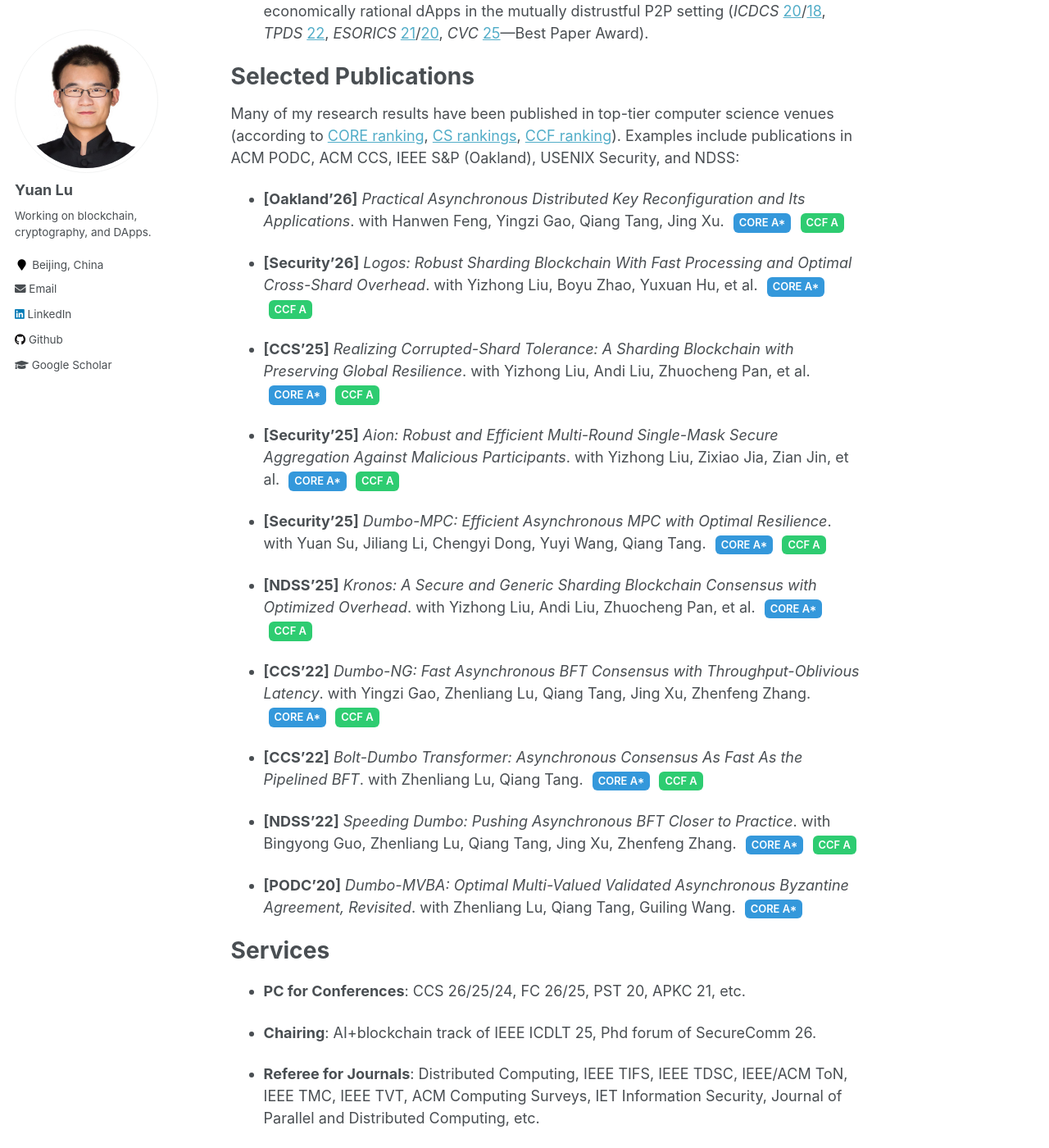
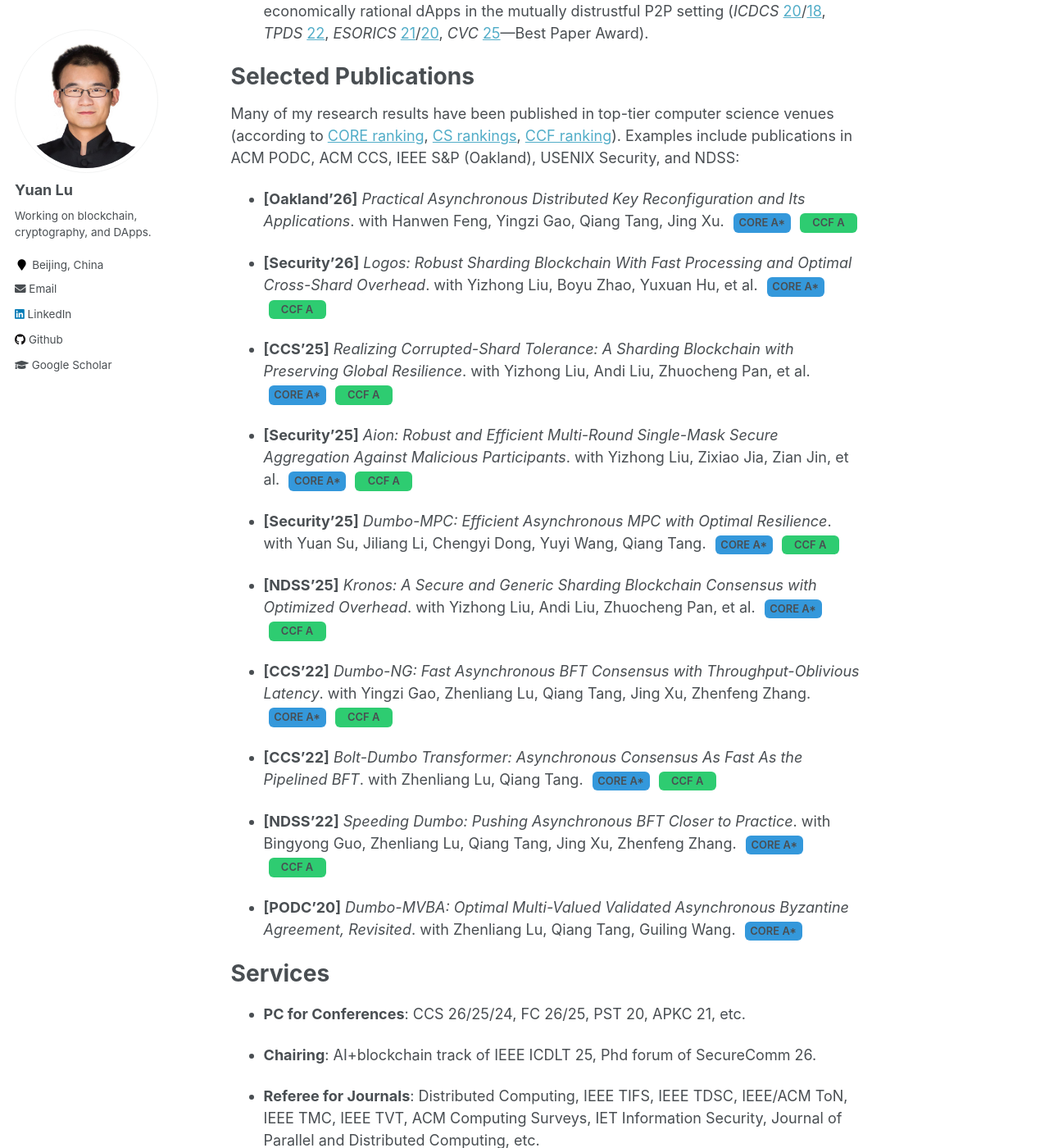
Before and after one commit to yylluu/yylluu.github.io, a Jekyll site: the page built from _pages/about.md, in a window 1280 px wide and 1400 px high, scrolled down 796 px. Shown: the whole window at 82% size. Built offline with Jekyll 4.4.1, drawn with Linux system fonts in a browser that asks for light colours.

Commit message:
Update custom.html

```diff
--- a/_includes/head/custom.html
+++ b/_includes/head/custom.html
@@ -38,12 +38,13 @@
 <style>
 .pub-badge {
   display: inline-block;
-  padding: 2px 7px;
+  width: 70px;          /* fixed width for all badges */
+  text-align: center;   /* center text */
+  padding: 2px 0;       /* vertical padding only */
   font-size: 0.72em;
   font-weight: 600;
   border-radius: 6px;
   margin-left: 6px;
-  color: white; /* default text color for badges */
 }
 
 /* CORE badges */
```
